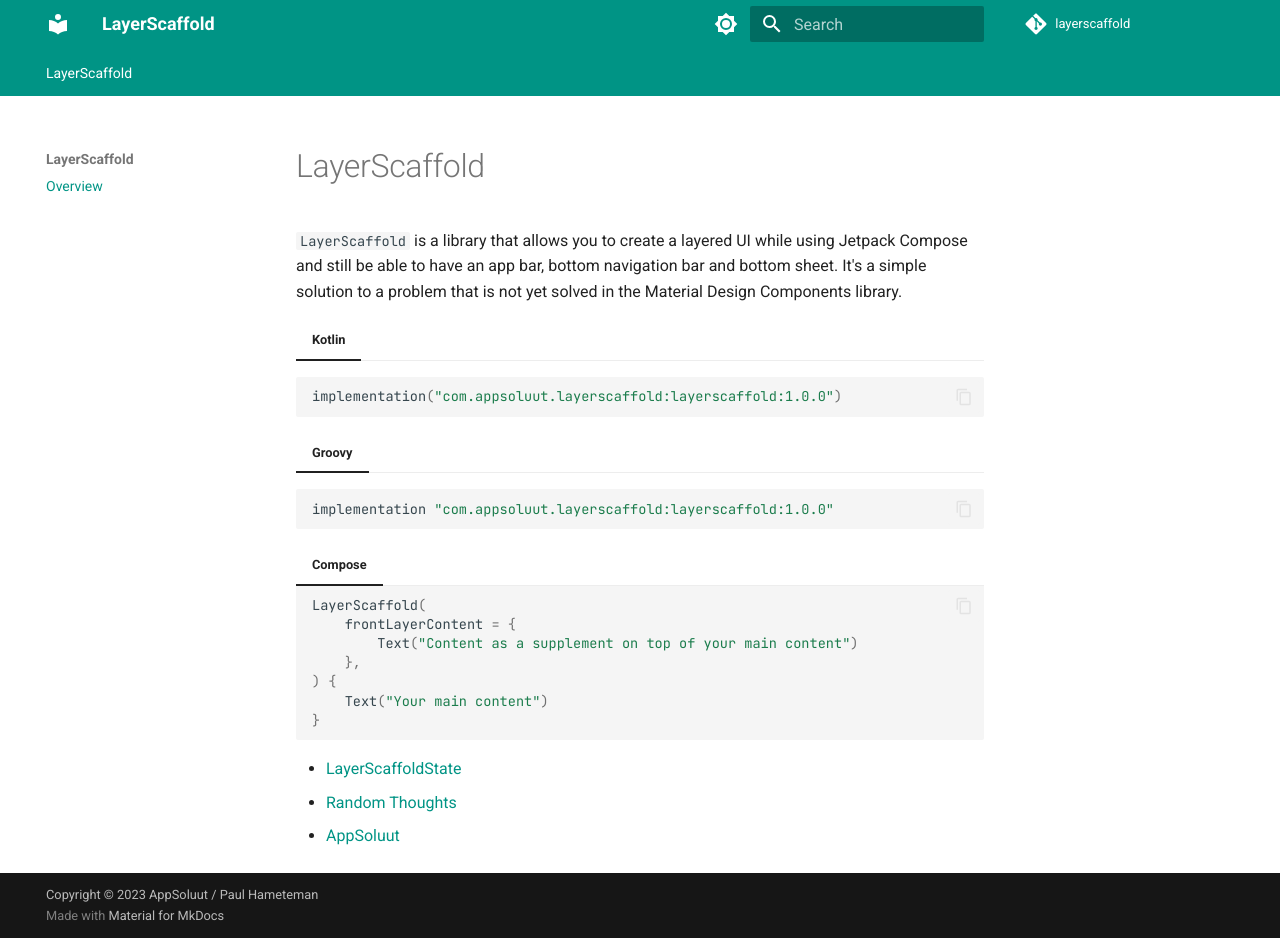
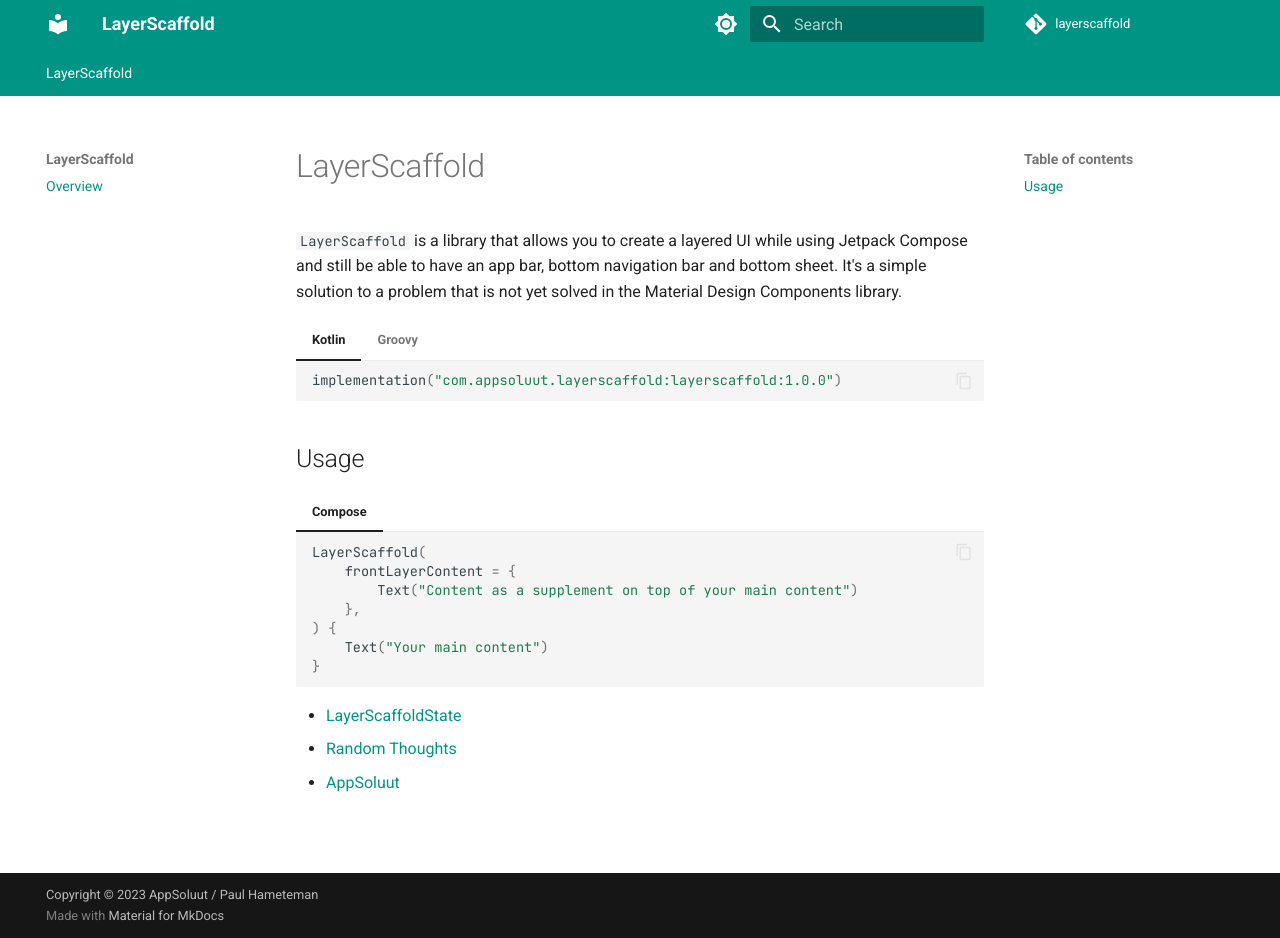
Before and after one commit to appsoluut/layerscaffold, an MkDocs documentation site: the page built from docs/index.md, in a window 1280 px wide and 938 px high. Built offline with MkDocs 1.6.1 and Material for MkDocs 9.7.7, drawn with Linux system fonts in a browser that asks for light colours; comment, search, counter and statistics services are not loaded.

Commit message:
Fix docs

````diff
--- a/docs/index.md
+++ b/docs/index.md
@@ -5,13 +5,15 @@
 a problem that is not yet solved in the Material Design Components library.
 
 === "Kotlin"
-```kotlin
-implementation("com.appsoluut.layerscaffold:layerscaffold:1.0.0")
-```
+    ```kotlin
+    implementation("com.appsoluut.layerscaffold:layerscaffold:1.0.0")
+    ```
 === "Groovy"
-```groovy
-implementation "com.appsoluut.layerscaffold:layerscaffold:1.0.0"
-```
+    ```groovy
+    implementation "com.appsoluut.layerscaffold:layerscaffold:1.0.0"
+    ```
+
+## Usage
 
 === "Compose"
     ```kotlin
@@ -24,6 +26,6 @@
     }
     ```
 
-* [LayerScaffoldState](/states)
+* [LayerScaffoldState](states)
 * [Random Thoughts](https://hameteman.com)
 * [AppSoluut](https://appsoluut.app)
````
Also changed, not shown: docs/states.md (+1 -0 lines).
